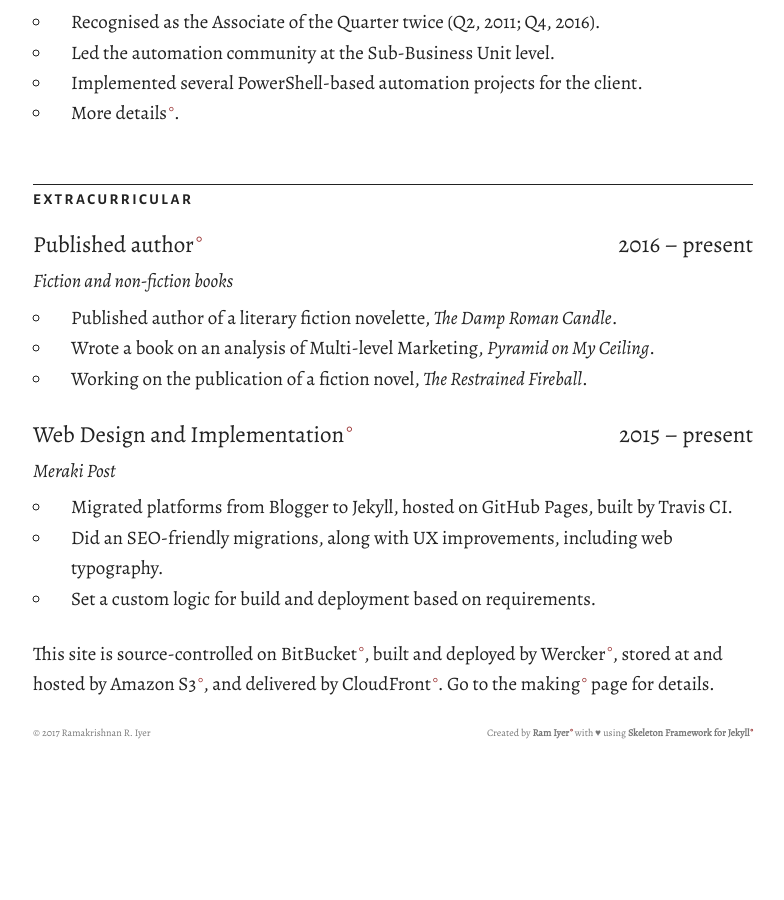
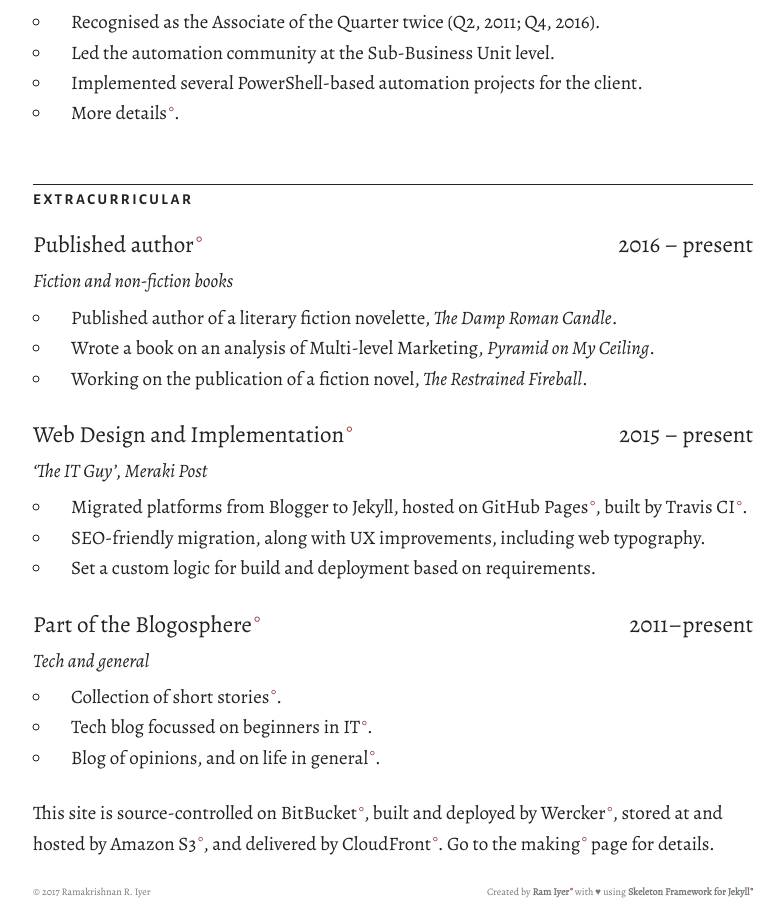
Before and after one commit to theramiyer/resume, a Jekyll site: the page built from index.html, in a window 1280 px wide and 900 px high, scrolled down 1182 px. Shown: the whole window, without its empty margins (247-1031 px from the left). Built offline with Jekyll 4.4.1, drawn with Linux system fonts in a browser that asks for light colours; nearby versions of some CDN libraries; before the commit the page ends 1923 px from its top, so only the background shows below that.

Commit message:
Add entry on blogosphere, edit Meraki Post

```diff
--- /dev/null
+++ b/_posts/2011-05-18-part-of-the-blogosphere.md
@@ -0,0 +1,12 @@
+---
+layout: "post"
+title: "Part of the Blogosphere"
+date: "2011-05-18"
+tenure: "2011–present"
+category: "extracurricular"
+subtitle: "Tech and general"
+---
+
+- [Collection of short stories](https://ramiyer.me).
+- [Tech blog focussed on beginners in IT](http://tyro.ramiyer.me).
+- [Blog of opinions, and on life in general](http://blog.ramiyer.me).
--- a/_posts/2015-10-30-web-design-and-implementation.md
+++ b/_posts/2015-10-30-web-design-and-implementation.md
@@ -4,14 +4,14 @@ title: "Web Design and Implementation"
 date: "2015-10-30"
 tenure: "2015 – present"
 category: "extracurricular"
-subtitle: "Meraki Post"
+subtitle: "‘The IT Guy’, Meraki Post"
 ---
 
-- Migrated platforms from Blogger to Jekyll, hosted on GitHub Pages, built by Travis&nbsp;CI.
-- Did an SEO-friendly migrations, along with UX improvements, including web typography.
+- Migrated platforms from Blogger to Jekyll, hosted on [GitHub Pages](https://pages.github.com/), built by [Travis&nbsp;CI](https://travis-ci.org/).
+- SEO-friendly migration, along with UX improvements, including web typography.
 - Set a custom logic for build and deployment based on requirements.
 <!--more-->
 - Designed the site (from a fork of Ghost's theme).
-- Implemented Slack and a few integrations for communication and social site management.
+- Implemented Slack and a few integrations for communication and social interaction management.
 
 > Cognizant's Code of Business Ethics allows for such work as long as the annual income from the same is under $250, and such work is carried out outside of work hours. Anything falling outside of those conditions has to be reported to the Human Resources. [Meraki&nbsp;Post](https://www.merakipost.com/about/) is a community site created and maintained by us, a group of friends with a shared interest in literature.
```
